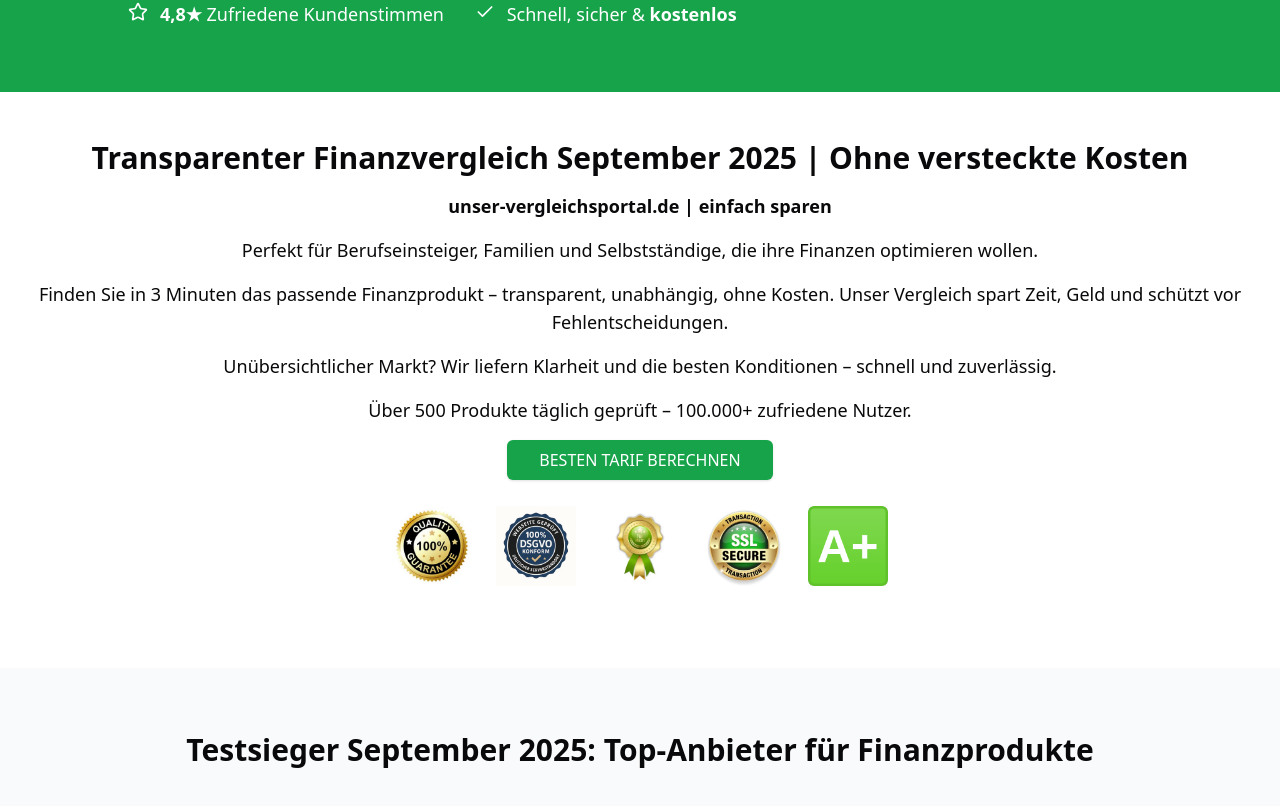
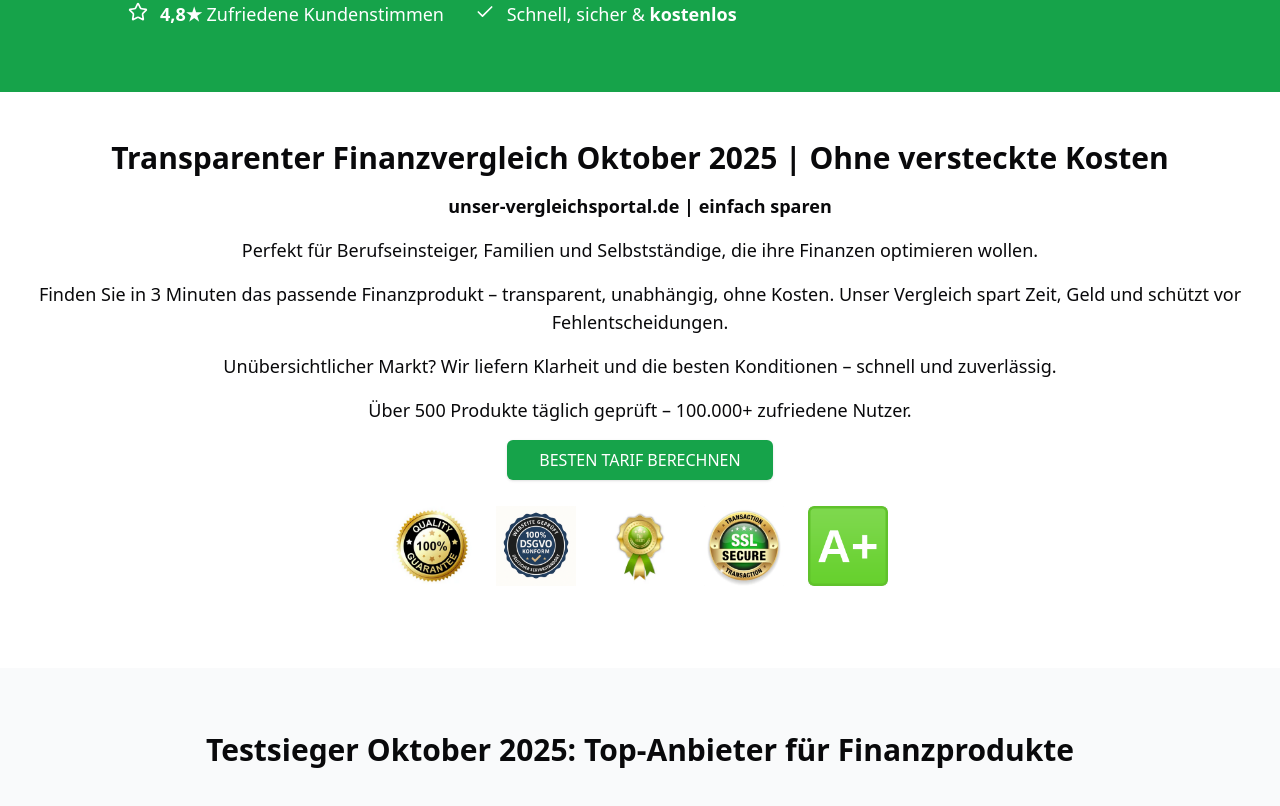
Before and after one commit to DennisMoskal/unser-vergleichsportal.de, a Next.js app: page / in a window 1280 px wide. Shown: the part 354-1160 px from the top of the page. Built offline with nearby package versions, Linux system fonts and the light colour scheme.

Commit message:
Update page.tsx

```diff
--- a/src/app/page.tsx
+++ b/src/app/page.tsx
@@ -486,7 +486,7 @@ export default function Home() {
     <>
       <Head>
         {/* --- Meta Basics (bereinigt) --- */}
-        <title>Transparenter Finanzvergleich September 2025 | Ohne versteckte Kosten</title>
+        <title>Transparenter Finanzvergleich Oktober 2025 | Ohne versteckte Kosten</title>
         <meta
           name="description"
           content="Unabhängiger Finanzvergleich 2025: Über 500 geprüfte Anbieter für Versicherungen, Banking, Trading, DSL & mehr. Kostenlos vergleichen & bis zu 1.000€ sparen!"
@@ -509,7 +509,7 @@ export default function Home() {
 
         {/* --- Open Graph --- */}
         <meta property="og:type" content="website" />
-        <meta property="og:title" content="Transparenter Finanzvergleich September 2025 | Ohne versteckte Kosten" />
+        <meta property="og:title" content="Transparenter Finanzvergleich Oktober 2025 | Ohne versteckte Kosten" />
         <meta
           property="og:description"
           content="Über 500 Anbieter im Vergleich: Versicherungen, Banking, Trading, DSL, Strom & mehr. Kostenlos, unabhängig & ohne versteckte Kosten."
@@ -536,7 +536,7 @@ export default function Home() {
 
         {/* --- Twitter Cards --- */}
         <meta name="twitter:card" content="summary_large_image" />
-        <meta name="twitter:title" content="Transparenter Finanzvergleich September 2025 | Ohne versteckte Kosten" />
+        <meta name="twitter:title" content="Transparenter Finanzvergleich Oktober 2025 | Ohne versteckte Kosten" />
         <meta name="twitter:description" content="Über 500 Anbieter im Vergleich: Versicherungen, Banking, Trading, DSL, Strom & mehr. Kostenlos, unabhängig & ohne versteckte Kosten." />
         <meta
           name="twitter:image"
@@ -673,7 +673,7 @@ export default function Home() {
           {/* Hauptüberschrift */}
           <section className="py-8 sm:py-12 bg-white">
             <div className="container mx-auto px-4 text-center">
-              <h1 className="text-2xl sm:text-3xl font-bold mb-4">Transparenter Finanzvergleich September 2025 | Ohne versteckte Kosten</h1>
+              <h1 className="text-2xl sm:text-3xl font-bold mb-4">Transparenter Finanzvergleich Oktober 2025 | Ohne versteckte Kosten</h1>
               <p className="text-lg font-semibold mb-4" itemScope itemType="http://schema.org/Brand">
                 <span itemProp="name">unser-vergleichsportal.de</span> | einfach sparen
               </p>
@@ -738,7 +738,7 @@ export default function Home() {
           <section className="py-12 sm:py-16 px-4 bg-gray-50" id="comparison-section">
             <div className="container mx-auto">
               <h2 className="text-2xl sm:text-3xl font-bold text-center mb-8 sm:mb-12">
-                Testsieger September 2025: Top-Anbieter für Finanzprodukte
+                Testsieger Oktober 2025: Top-Anbieter für Finanzprodukte
               </h2>
               <div className="grid gap-6 md:grid-cols-2 lg:grid-cols-3">
                 {[
```
